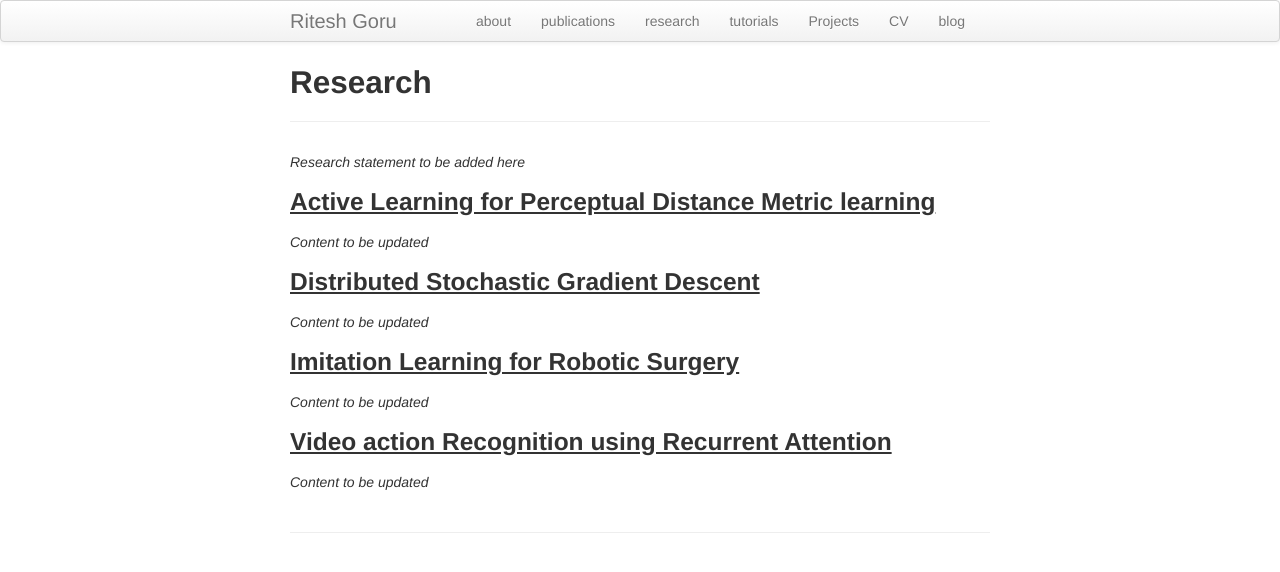
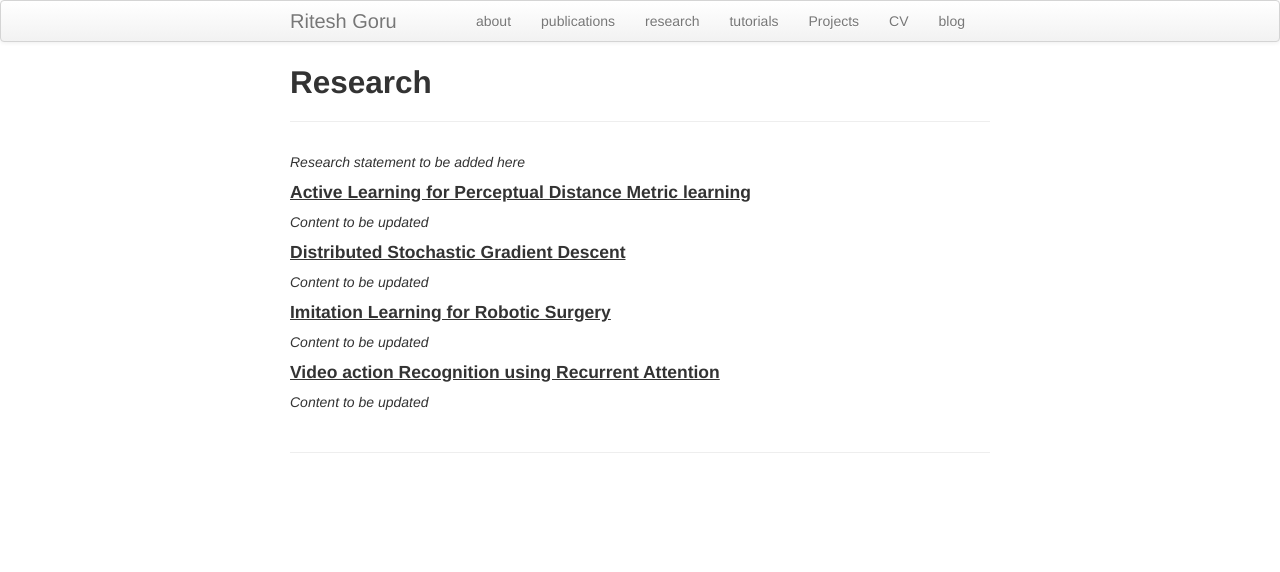
Before and after one commit to BlackWingedKing/BlackWingedKing.github.io, a Jekyll site: the page built from pages/research.md, in a window 1280 px wide. Shown: the top 572 px of the page. Built offline with Jekyll 4.4.1, drawn with Linux system fonts in a browser that asks for light colours.

Commit message:
changing font size

```diff
--- a/pages/research.md
+++ b/pages/research.md
@@ -6,14 +6,14 @@ description: Ritesh Goru's research
 
 *Research statement to be added here*
 
-### <u>Active Learning for Perceptual Distance Metric learning</u>
+#### <u>Active Learning for Perceptual Distance Metric learning</u>
 *Content to be updated*
 
-### <u>Distributed Stochastic Gradient Descent</u>
+#### <u>Distributed Stochastic Gradient Descent</u>
 *Content to be updated*
 
-### <u>Imitation Learning for Robotic Surgery</u>
+#### <u>Imitation Learning for Robotic Surgery</u>
 *Content to be updated*
 
-### <u>Video action Recognition using Recurrent Attention</u>
+#### <u>Video action Recognition using Recurrent Attention</u>
 *Content to be updated*
```
